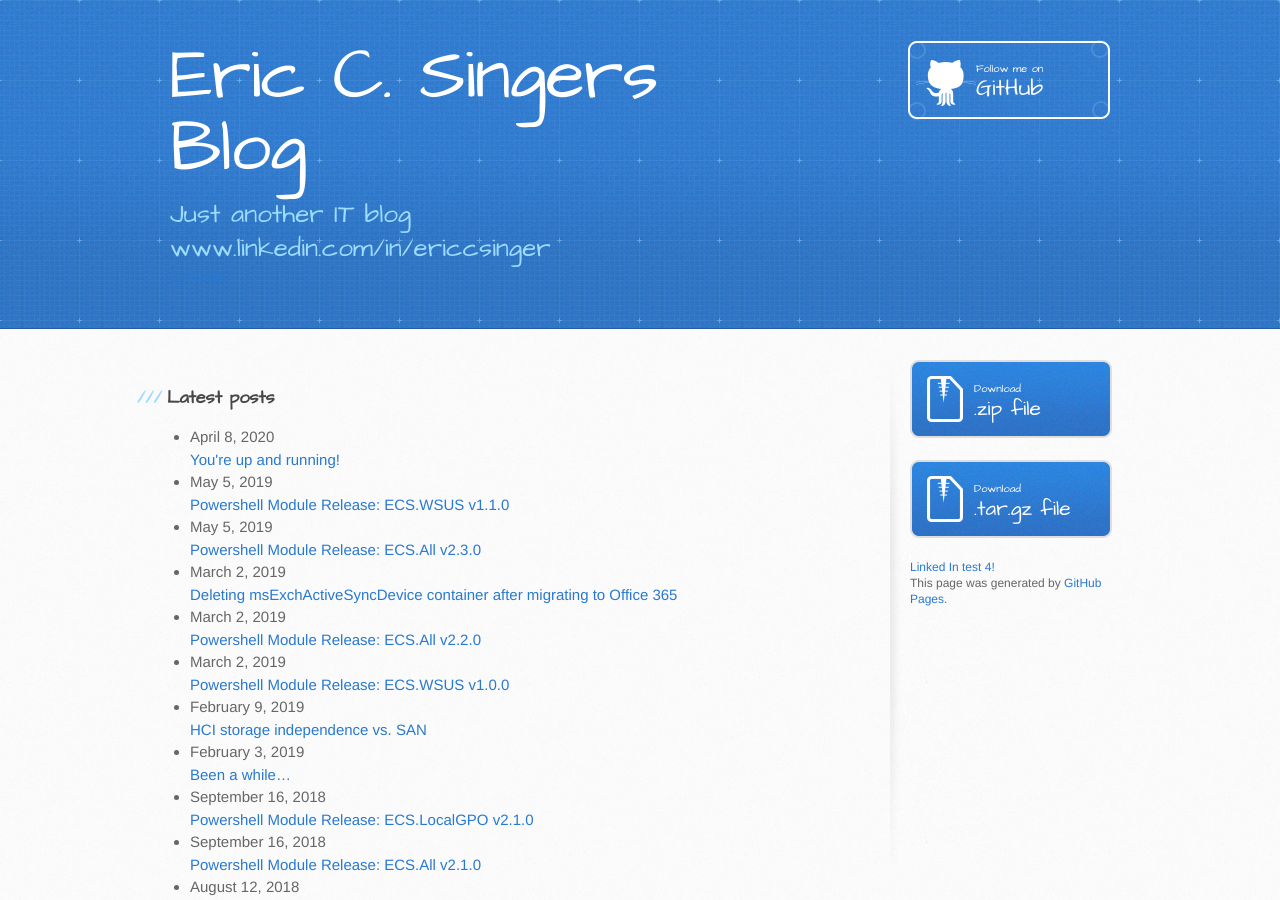
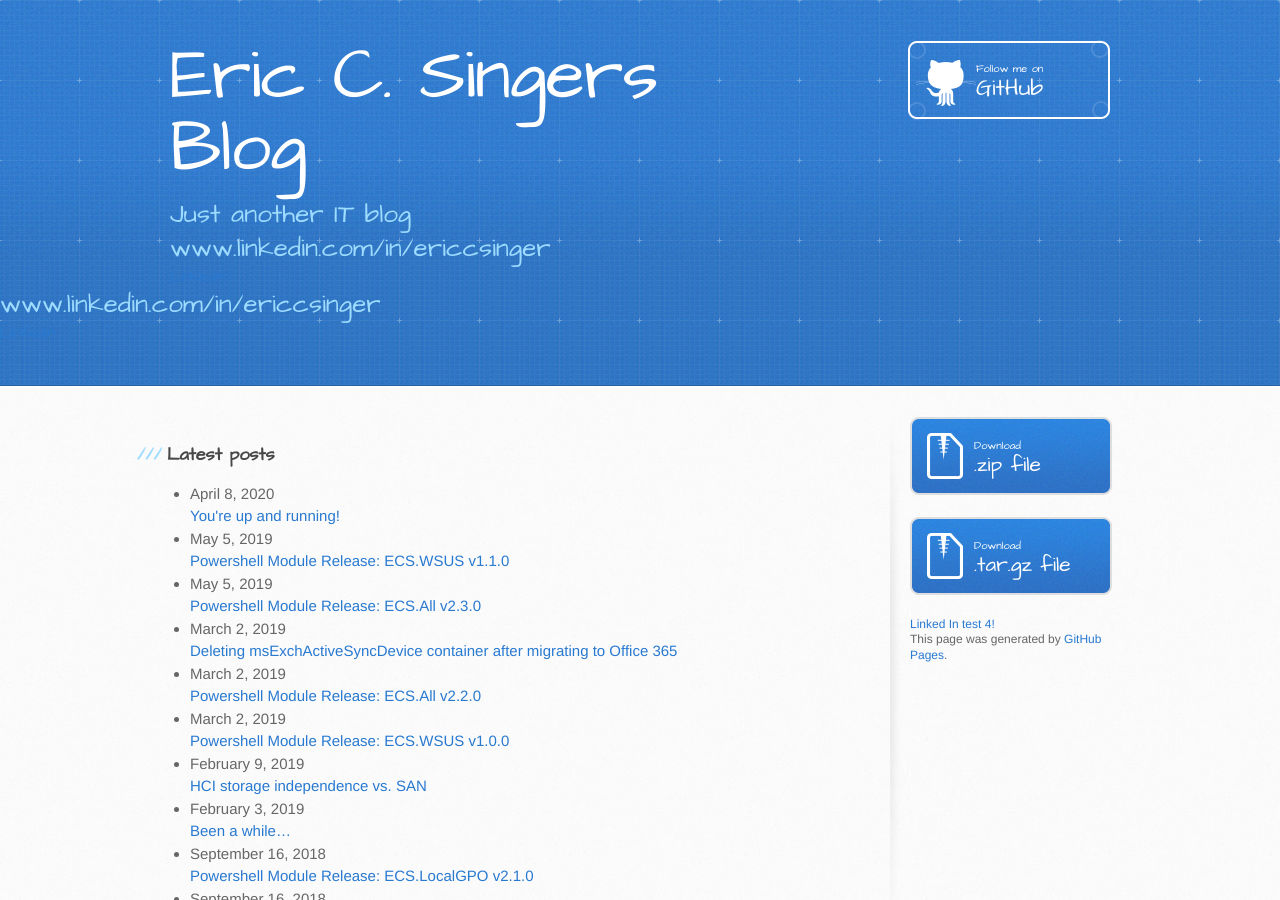
Before and after one commit to ericcsinger/ericcsinger.github.io, a Jekyll site: the page built from index.md, in a window 1280 px wide and 900 px high. Built offline with Jekyll 4.4.1, drawn with Linux system fonts in a browser that asks for light colours; our own code applies the rules of GitHub Pages for plain Markdown files.

```diff
--- a/_config.yml
+++ b/_config.yml
@@ -2,7 +2,7 @@ title: Eric C. Singers Blog
 description: Just another IT blog
 show_downloads: true
 google_analytics: UA-163410401-1
-baseurl:
+
 
 plugins:
   - jekyll-sitemap # Create a sitemap using the official Jekyll sitemap gem
--- a/_layouts/default.html
+++ b/_layouts/default.html
@@ -35,6 +35,10 @@
 
 
       </div>
+
+      <h2>{{ site.github.linkedin_url }}</h2>
+
+      <a href="{{ site.github.linkedin_url }}">LinkedIn</a>
     </header>
 
     <div id="content-wrapper">
```
Also changed, not shown: 1 other file.
